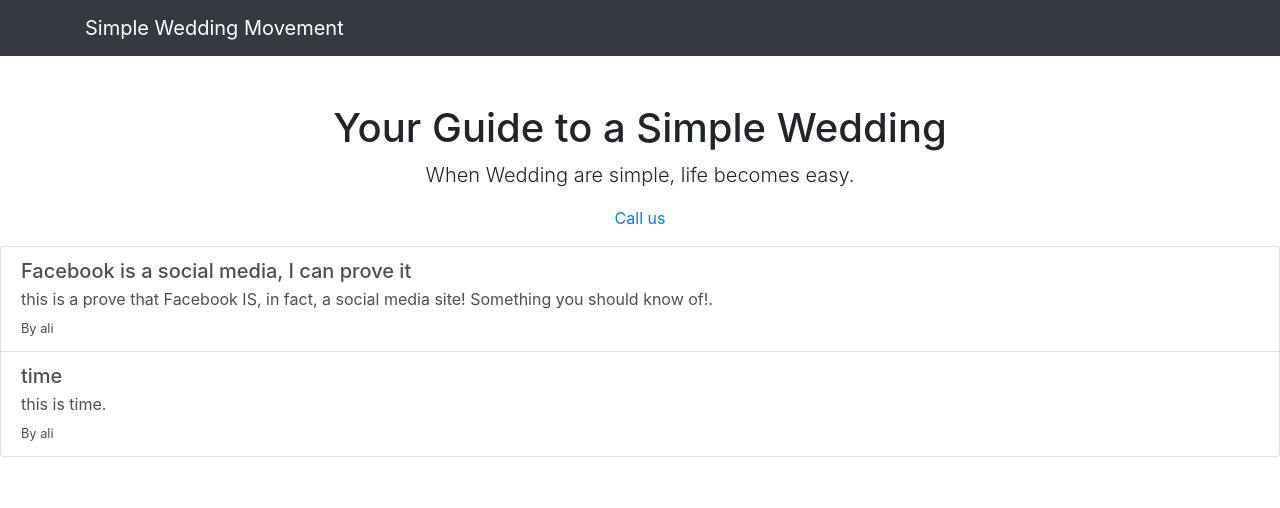
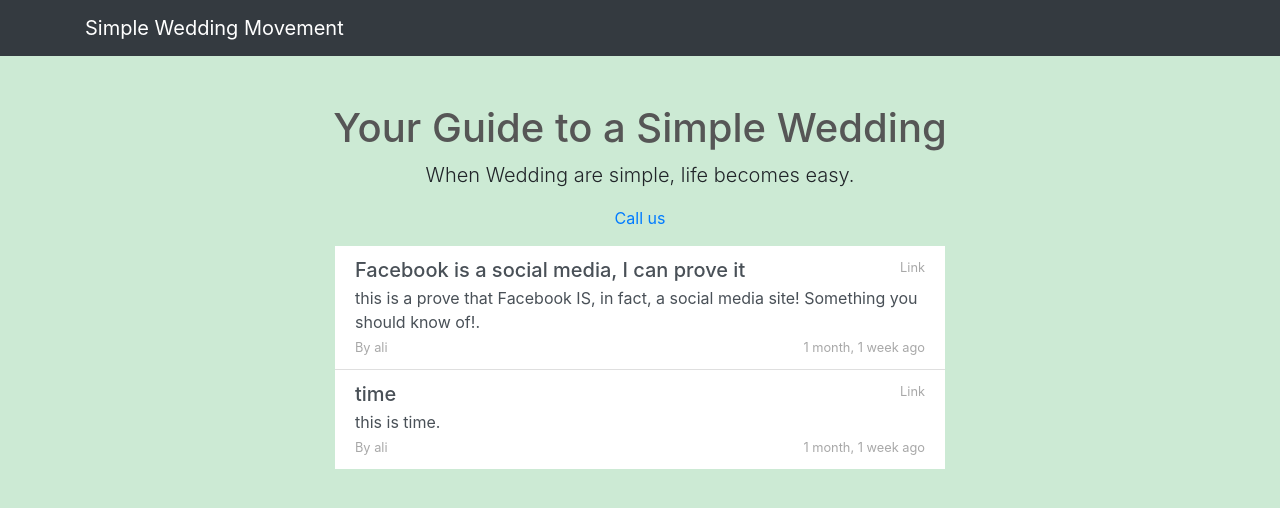
Before and after one commit to alikhundmiri/simpleweddingdjango, a Django app: page / in a window 1280 px wide. Shown: the top 508 px of the page. Run offline with Django 3.2, Linux system fonts and the light colour scheme; data comes from the database, SQL or seed files in the repository; some libraries are stand-ins or nearby versions.

Commit message:
added background color, font color and list shade

```diff
--- a/templates/index.html
+++ b/templates/index.html
@@ -24,9 +24,18 @@
     gtag('config', 'UA-158060116-1');
   </script>
 
+  <style type="text/css">
+    .link-box{
+      background-color: #FFFFFF;
+    }
+    .extra-text{
+      color: #A8A8A8;
+    }
+
+  </style>
 </head>
 
-<body>
+<body style="background-color: #CCEAD4">
 
   <!-- Navigation -->
   <nav class="navbar navbar-expand-lg navbar-dark bg-dark static-top">
@@ -51,7 +60,7 @@
   <div class="container">
     <div class="row">
       <div class="col-lg-12 text-center">
-        <h1 class="mt-5">Your Guide to a Simple Wedding</h1>
+        <h1 class="mt-5" style="color: #565656">Your Guide to a Simple Wedding</h1>
         <p class="lead">When Wedding are simple, life becomes easy.</p>
         <ul class="list-unstyled">
           <li><a href="tel:+918008245395">Call us</a></li>
@@ -60,15 +69,21 @@
     </div>
   </div>
 
-  <div class="list-group">
+  <section class="col-lg-6 offset-lg-3 col-sm-12 col-md-12">
+    <div class="list-group list-group-flush">
       {% for link in links %}
-    <a href="{{link.link}}" class="list-group-item list-group-item-action flex-column align-items-start ">
+      <a href="{{link.link}}" class="link-box list-group-item list-group-item-action flex-column align-items-start">
         <div class="d-flex w-100 justify-content-between">
           <h5 class="mb-1">{{link.title}}</h5>
-        <small></small>
+          <small class="extra-text">{{link.catagory}}</small>
         </div>
+        <!-- <small class="float-right"><br>{{link.timestamp|timesince}} ago</small> -->
         <p class="mb-1">{{link.detail}}.</p>
-      <small>By {{link.user}}</small>
+        <div class="d-flex w-100 justify-content-between">
+          <small class="extra-text">By {{link.user}}</small>
+          <small class="extra-text">{{link.timestamp|timesince}} ago</small>
+        </div>
+
       </a>
 
       {% empty %}
@@ -81,64 +96,8 @@
         <small>Take part in our daily Discussion and learn more about why wedding needs to be simple.</small>
       </a>
       {% endfor %}
-
-<!--     <a href="http://www.khalifatullahmehdi.info/elibrary.asp" class="list-group-item list-group-item-action flex-column align-items-start ">
-      <div class="d-flex w-100 justify-content-between">
-        <h5 class="mb-1">How to plan a simple wedding</h5>
-        <small>Article</small>
     </div>
-      <p class="mb-1">A complete guide to planning, executing and managing a small wedding, including Budgeting, Preparing Guest list, and creating a schedule.</p>
-      <small>By Yousuf Taha.</small>
-    </a>
-    <a href="http://www.khalifatullahmehdi.info/elibrary.asp" class="list-group-item list-group-item-action flex-column align-items-start ">
-      <div class="d-flex w-100 justify-content-between">
-        <h5 class="mb-1">Conviencing your family to plan a simple wedding</h5>
-        <small>Audio Podcast</small>
-      </div>
-      <p class="mb-1">Talking to elders of your family can be tricky. This Article provides context to educate yourself, and your relatives on the matter of small weddings</p>
-      <small>By Shafi Mehdi</small></small>
-    </a>
-    <a href="http://www.khalifatullahmehdi.info/elibrary.asp" class="list-group-item list-group-item-action flex-column align-items-start ">
-      <div class="d-flex w-100 justify-content-between">
-        <h5 class="mb-1">Simple Weddings can help you earn up to 21,78,510 Rupees</h5>
-        <small>Youtube Video</small>
-      </div>
-      <p class="mb-1">Learn how by simple weddings change your position from being in debt to being relatively Wealthy</p>
-      <small>By Ali Khundmiri.</small>
-    </a>
-    <a href="" class="list-group-item list-group-item-action flex-column align-items-start active">
-      <div class="d-flex w-100 justify-content-between">
-        <h5 class="mb-1">Whatsapp Group</h5>
-        <small>Join 100+ People</small>
-      </div>
-      <p class="mb-1"></p>
-      <small>Take part in our daily Discussion and learn more about why wedding needs to be simple.</small>
-    </a>
-    <a href="http://www.khalifatullahmehdi.info/elibrary.asp" class="list-group-item list-group-item-action flex-column align-items-start ">
-      <div class="d-flex w-100 justify-content-between">
-        <h5 class="mb-1">How to avoid Shirk with Simple weddings</h5>
-        <small>Article</small>
-      </div>
-      <p class="mb-1">Shirk is easy to commit. Here's how you can avoid it, with simple weddings</p>
-      <small>By Akram Mehdi.</small>
-    </a>
-    <a href="http://www.khalifatullahmehdi.info/elibrary.asp" class="list-group-item list-group-item-action flex-column align-items-start ">
-      <div class="d-flex w-100 justify-content-between">
-        <h5 class="mb-1">Why Mehdi Alayhis salam would have been again Extravagent weddings</h5>
-        <small>Youtube Video</small>
-      </div>
-      <p class="mb-1">Mehdi AHS practices simple life, and spend most of his (AHS) life worshiping Allah. Here's why he would be angry at us today.</p>
-      <small>By Waqas Abdullah</small>
-    </a>
-    <a href="http://www.khalifatullahmehdi.info/elibrary.asp" class="list-group-item list-group-item-action flex-column align-items-start ">
-      <div class="d-flex w-100 justify-content-between">
-        <h5 class="mb-1">Calculate you Mahr</h5>
-        <small>App</small>
-      </div>
-      <p class="mb-1">A simple app to calculate your Mahr.</p>
-      <small>By Shama Hidayath</small>
-    </a> -->
-  </div>
+  </section>
   <!-- Bootstrap core JavaScript -->
   <!-- <script src="vendor/jquery/jquery.slim.min.js"></script> -->
   <script src="https://code.jquery.com/jquery-3.4.1.slim.min.js" integrity="sha384-J6qa4849blE2+poT4WnyKhv5vZF5SrPo0iEjwBvKU7imGFAV0wwj1yYfoRSJoZ+n" crossorigin="anonymous"></script>
```
Also changed, not shown: requirements.txt (+12 -0 lines). Lines whose indentation alone changed are shown as unchanged.
